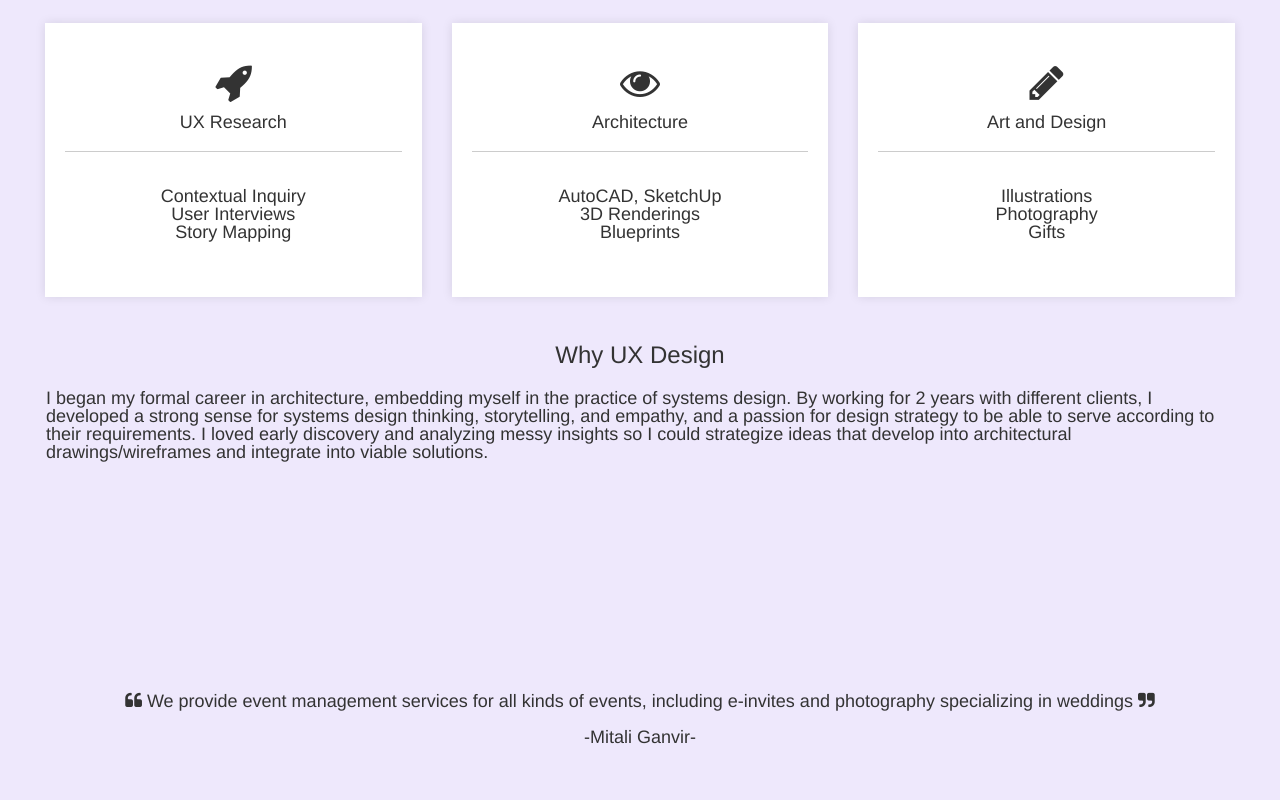
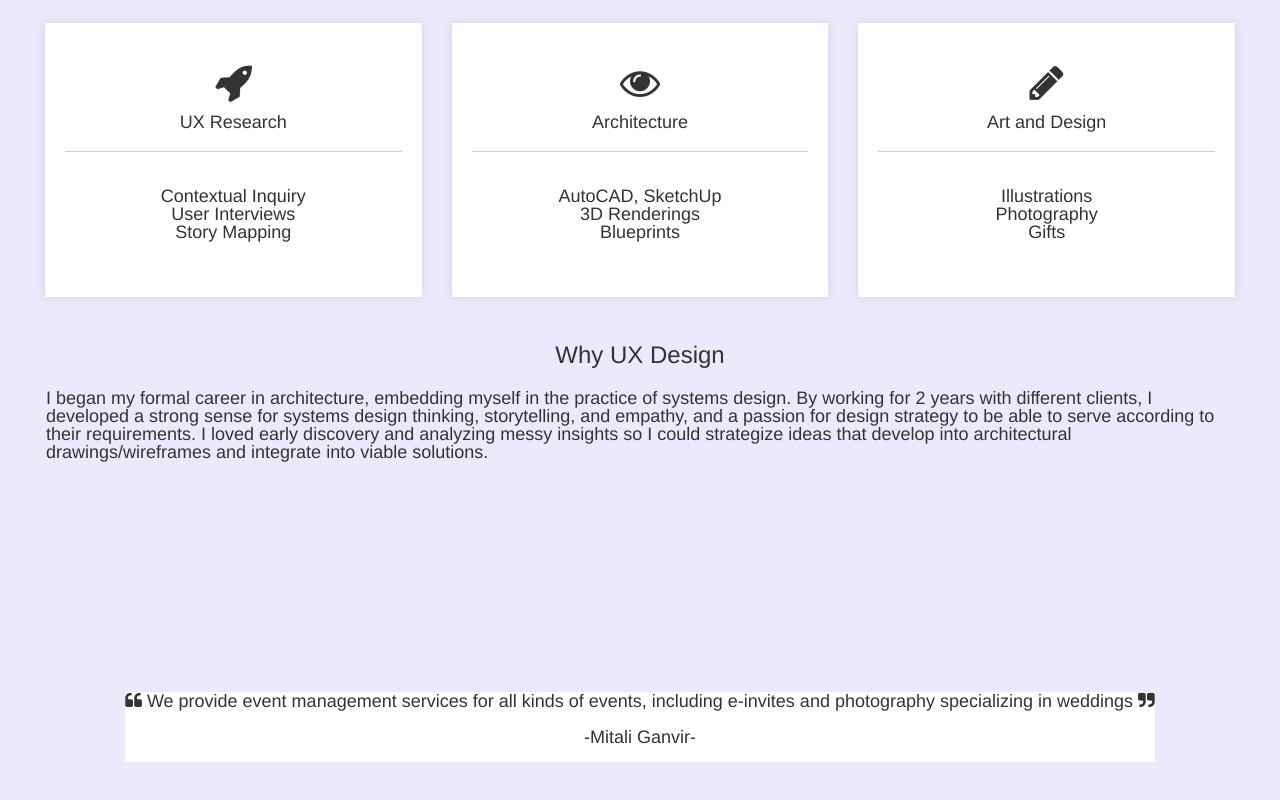
Before and after one commit to mitaliganvir/mitaliganvir.github.io, a plain HTML site: page index.html in a window 1280 px wide. Shown: the part 672-1472 px from the top of the page. Drawn offline with Linux system fonts and the light colour scheme; some packages are replaced by stand-ins of ours; files whose address does not match are found by name.

Commit message:
Update style.css

```diff
--- a/css/style.css
+++ b/css/style.css
@@ -186,7 +186,9 @@ footer ul {
   justify-content: center;
 
 }
-
+#statement p, h3 {
+  background-color: #fff;
+}
 
 /* =============================================================
                  Testimonials
```
